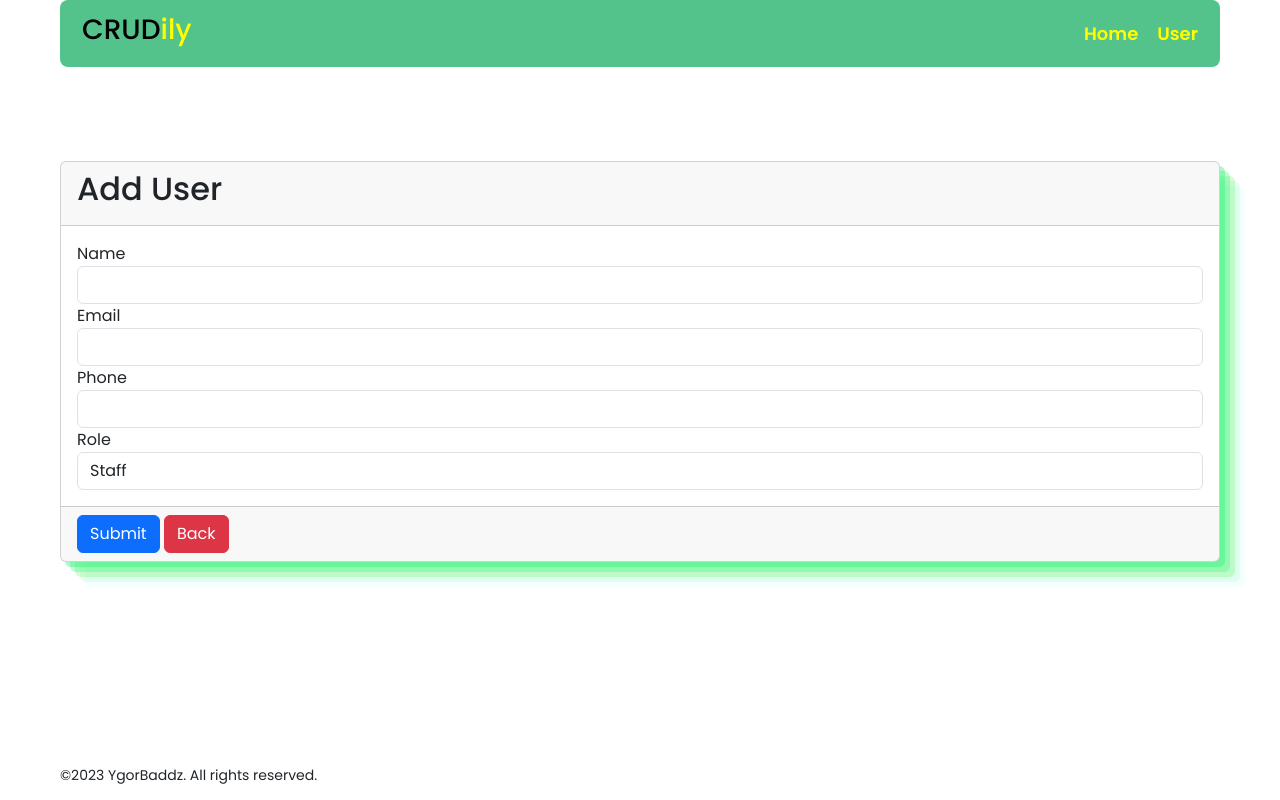
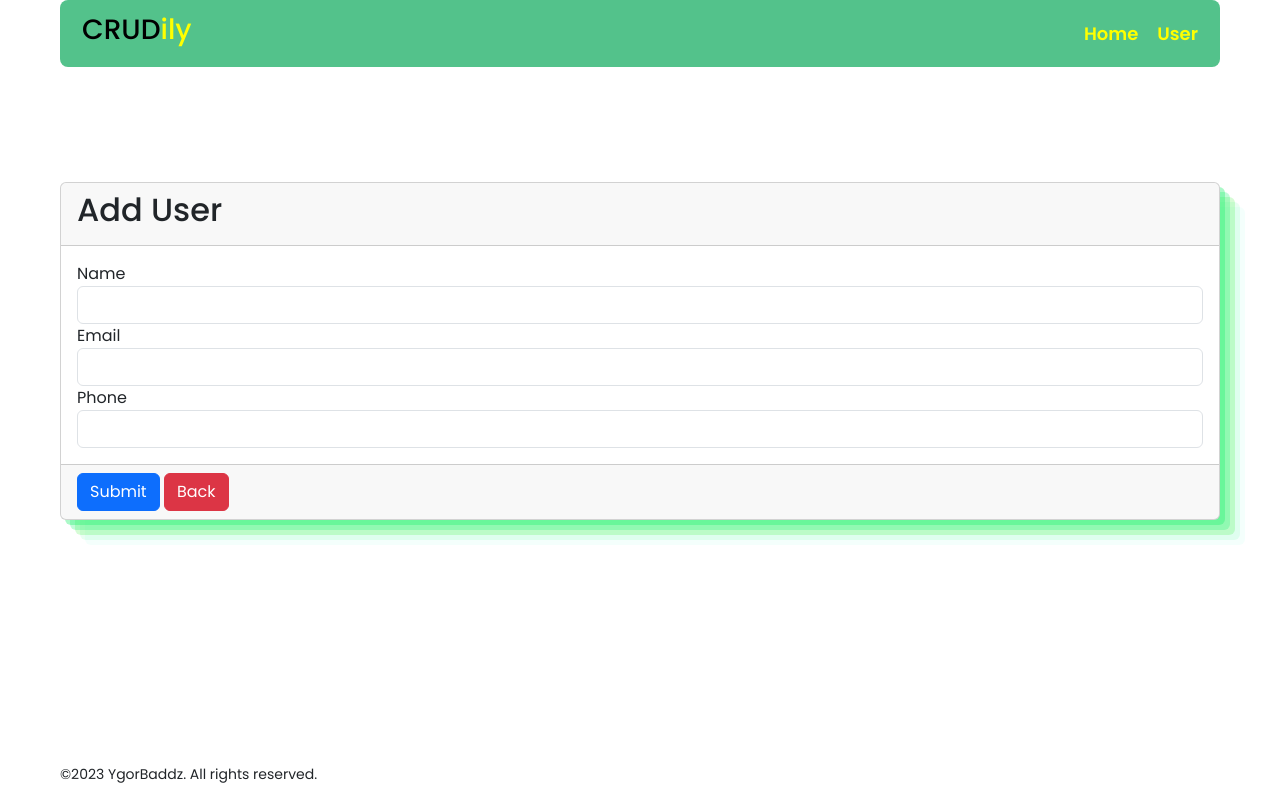
Before and after one commit to YgorBaddz/CRUDily-the-CRUD-site, a React (Vite) app: page /user/add in a window 1280 px wide. Built offline with nearby package versions, Linux system fonts and the light colour scheme; the HTML template or start-up script is replaced by a standard one.

Commit message:
taking data from placeholder

```diff
--- a/src/Redux/Action.js
+++ b/src/Redux/Action.js
@@ -59,7 +59,7 @@ export const FetchUserList = () => {
   return (dispatch) => {
     dispatch(makeRequest());
     axios
-      .get("https://json-for-crudily-gz38.vercel.app/user")
+      .get("https://jsonplaceholder.typicode.com/users")
       .then((res) => {
         const userList = res.data;
         dispatch(getUserList(userList));
@@ -74,15 +74,10 @@ export const RemoveUser = (code) => {
   return (dispatch) => {
     dispatch(makeRequest());
     axios
-      .delete("https://json-for-crudily-gz38.vercel.app/user/" + code)
+      .delete("https://jsonplaceholder.typicode.com/users/" + code)
       .then((res) => {
         dispatch(deleteUser());
-        toast.success(
-          "User removed successfully, please wait a couple of seconds."
-        );
-        setTimeout(() => {
-          location.reload();
-        }, 5000);
+        toast.success("User removed successfully.");
       })
       .catch((err) => {
         dispatch(failRequest(err.message));
@@ -94,7 +89,7 @@ export const FuncAddUser = (data) => {
   return (dispatch) => {
     dispatch(makeRequest());
     axios
-      .post("https://json-for-crudily-gz38.vercel.app/user", data)
+      .post("https://jsonplaceholder.typicode.com/users", data)
       .then((res) => {
         dispatch(addUser());
         toast.success("User added successfully.");
@@ -109,7 +104,7 @@ export const FuncUpdateUser = (data, code) => {
   return (dispatch) => {
     dispatch(makeRequest());
     axios
-      .put("https://json-for-crudily-gz38.vercel.app/user/" + code, data)
+      .put("https://jsonplaceholder.typicode.com/users/" + code, data)
       .then((res) => {
         dispatch(updateUser());
         toast.success("User updated successfully.");
@@ -124,7 +119,7 @@ export const FetchUserObj = (code) => {
   return (dispatch) => {
     dispatch(makeRequest());
     axios
-      .get("https://json-for-crudily-gz38.vercel.app/user/" + code)
+      .get("https://jsonplaceholder.typicode.com/users/" + code)
       .then((res) => {
         const userList = res.data;
         dispatch(getUserObj(userList));
--- a/src/components/AddUser.jsx
+++ b/src/components/AddUser.jsx
@@ -56,19 +56,6 @@ const AddUser = () => {
                   ></input>
                 </div>
               </div>
-              <div className="col-lg-12">
-                <div className="form-group">
-                  <label>Role</label>
-                  <select
-                    value={role}
-                    onChange={(e) => roleChange(e.target.value)}
-                    className="form-control"
-                  >
-                    <option value="admin">Admin</option>
-                    <option value="staff">Staff</option>
-                  </select>
-                </div>
-              </div>
             </div>
           </div>
           <div className="card-footer">
--- a/src/components/UpdateUser.jsx
+++ b/src/components/UpdateUser.jsx
@@ -83,19 +83,6 @@ const UpdateUser = () => {
                   ></input>
                 </div>
               </div>
-              <div className="col-lg-12">
-                <div className="form-group">
-                  <label>Role</label>
-                  <select
-                    value={role || ""}
-                    onChange={(e) => roleChange(e.target.value)}
-                    className="form-control"
-                  >
-                    <option value="admin">Admin</option>
-                    <option value="staff">Staff</option>
-                  </select>
-                </div>
-              </div>
             </div>
           </div>
           <div className="card-footer">
--- a/src/components/UserListing.jsx
+++ b/src/components/UserListing.jsx
@@ -41,7 +41,6 @@ const UserListing = (props) => {
                   <td>Name</td>
                   <td>Email</td>
                   <td>Phone</td>
-                  <td>Role</td>
                   <td>Action</td>
                 </tr>
               </thead>
@@ -53,7 +52,6 @@ const UserListing = (props) => {
                       <td>{item.name}</td>
                       <td>{item.email}</td>
                       <td>{item.phone}</td>
-                      <td>{item.role}</td>
                       <td>
                         <div className={styles.buttons}>
                           <Link
```
